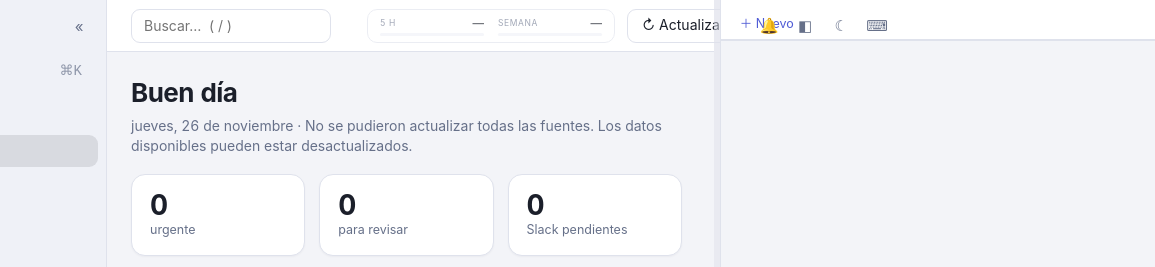
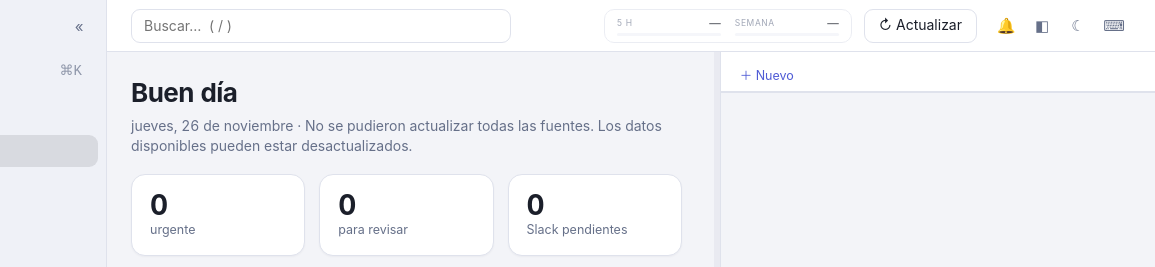
Before and after one commit to federf/devtower, a website: page public/index.html in a window 1280 px wide. Both pictures are taken after a click on the button "Mostrar u ocultar el panel de chat ⌘B". Shown: the top 267 px of the page, 125-1280 px from the left. Drawn offline with Linux system fonts and the light colour scheme; no server answers.

Commit message:
fix(ui): chat arranca debajo de la barra superior
Co-Authored-By: Claude Sonnet 5.5 <noreply@anthropic.com>

```diff
--- a/public/layout.css
+++ b/public/layout.css
@@ -369,13 +369,16 @@ body[data-view='settings'], body[data-view='board'] { --cw: 1560px; }
 .trend .guide[hidden], .trend .hov[hidden] { display: none; }
 
 /* ---- App shell: vertical sidebar (replaces the top tab strip). Chat dock stays on the right. ---- */
-#app { --side: 232px; grid-template-columns: var(--side) minmax(0, 1fr) 6px var(--dock); grid-template-rows: minmax(0, 1fr); }
+#app { --side: 232px; grid-template-columns: var(--side) minmax(0, 1fr) 6px var(--dock); grid-template-rows: auto minmax(0, 1fr); }
 #app.no-dock { grid-template-columns: var(--side) minmax(0, 1fr) 0 0; }
 #app.side-min { --side: 64px; }
 #rail { grid-column: 1; grid-row: 1; flex-direction: column; align-items: stretch; gap: 2px; height: auto; min-height: 0; padding: 14px 10px; border-right: 1px solid var(--line); border-bottom: 0; overflow-x: hidden; overflow-y: auto; }
-#main { grid-column: 2; grid-row: 1; }
-#resizer { grid-column: 3; grid-row: 1; }
-#dock { grid-column: 4; grid-row: 1; }
+#rail { grid-row: 1 / -1; }
+#main { display: contents; }
+#topbar { grid-column: 2 / -1; grid-row: 1; min-width: 0; }
+#content { grid-column: 2; grid-row: 2; min-height: 0; min-width: 0; overflow: auto; }
+#resizer { grid-column: 3; grid-row: 2; }
+#dock { grid-column: 4; grid-row: 2; }
 #rail .logo { margin: 2px 4px 14px; font-size: 16px; }
 #rail .logo img { width: 28px; height: 28px; }
 #rail .nav { display: flex; flex-direction: row; align-items: center; gap: 11px; width: 100%; height: 38px; padding: 0 11px; border-radius: 9px; text-decoration: none; color: var(--muted); }
@@ -424,14 +427,14 @@ button.nav-group:hover { opacity: 1; color: var(--text); }
 #rail .logo span { font-size: 16px; }
 
 /* Claude usage in the top bar: compact, right next to refresh */
-#topbar { grid-template-columns: minmax(200px, 380px) auto 1fr auto auto auto; }
+#topbar { grid-template-columns: minmax(110px, 380px) auto minmax(0, 1fr) auto auto auto; min-width: 0; }
 #topbar #refresh { grid-column: 5; }
 #topbar #top-tools { grid-column: 6; display: flex; align-items: center; gap: 2px; }
 .tbtn { position: relative; display: inline-flex; align-items: center; justify-content: center; width: 34px; height: 34px; padding: 0; border: 0; border-radius: 9px; background: none; color: var(--muted); font: inherit; cursor: pointer; }
 .tbtn:hover { background: var(--panel2); color: var(--text); }
 .tbtn span { font-size: 15px; }
 .tbtn i { position: absolute; top: 1px; right: 0; min-width: 15px; height: 15px; padding: 0 4px; border-radius: 8px; background: var(--bad, #e5484d); color: #fff; font: 600 9.5px/15px inherit; font-style: normal; text-align: center; }
-#topbar #timer { grid-column: 3; }
+#topbar #timer { grid-column: 3; width: 100%; max-width: 380px; min-width: 0; }
 #topbar #usage-widget { grid-column: 4; grid-row: 1; flex-direction: row; align-items: center; gap: 14px; height: 34px; margin: 0; padding: 0 12px; border: 1px solid var(--line); border-radius: 10px; background: var(--panel); }
 #topbar #usage-widget .uw-metric { display: grid; grid-template-columns: auto 34px; grid-template-rows: auto 3px; width: 104px; gap: 2px 6px; }
 @media (max-width: 1200px) { #topbar #usage-widget { display: none; } }
```
